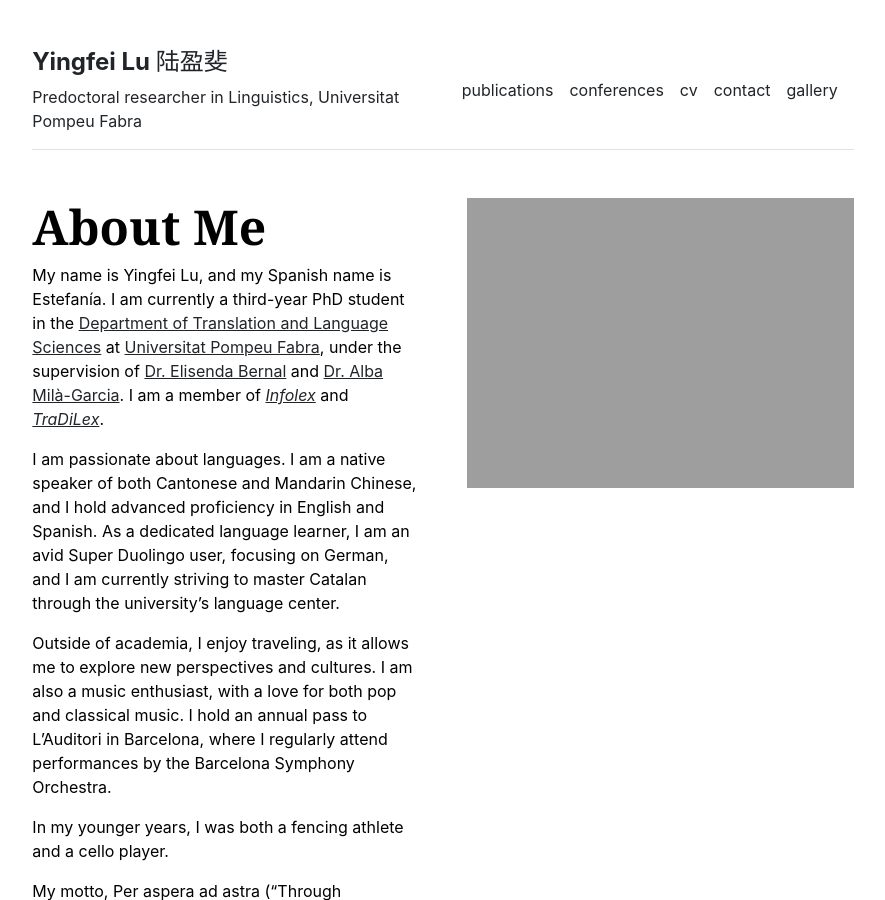
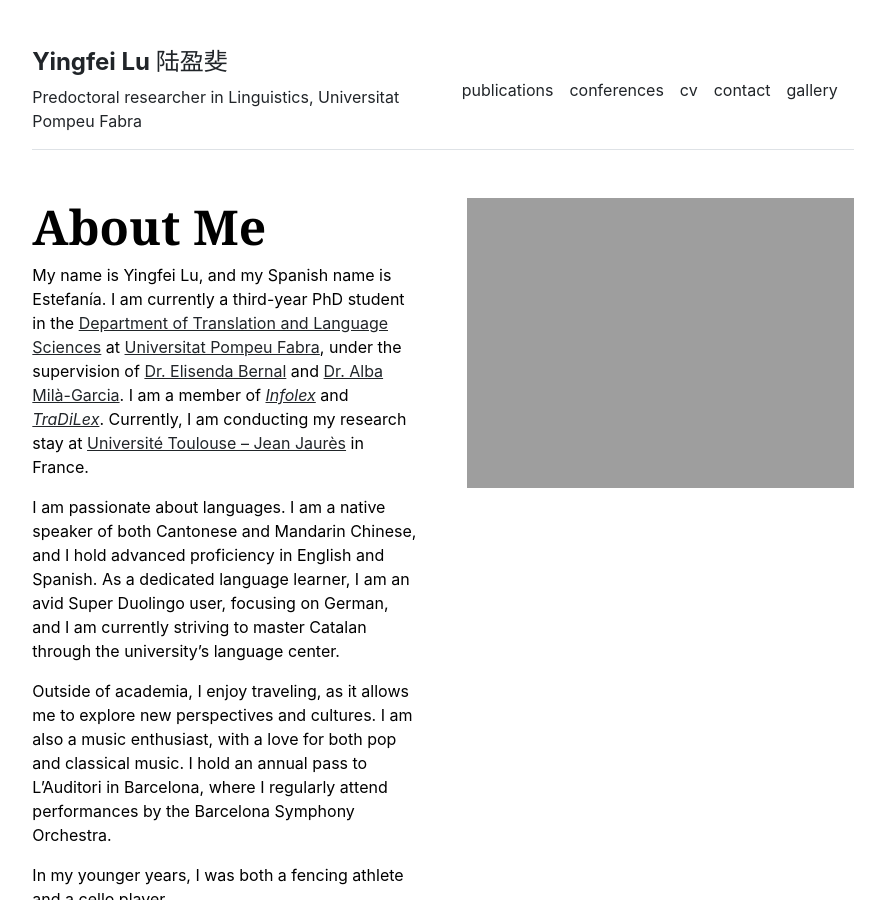
Before and after one commit to YingfeiLu/yingfeilu.github.io, a Jekyll site: the page built from index.md, in a window 1280 px wide and 900 px high. Shown: the whole window, without its empty margins (197-1082 px from the left). Built offline with Jekyll 4.4.1, drawn with Linux system fonts in a browser that asks for light colours; nearby versions of some CDN libraries; some web fonts are replaced; library files that are not in the unit come from our copies.

Commit message:
Update index.md

```diff
--- a/index.md
+++ b/index.md
@@ -12,8 +12,8 @@ title: "Home"
   and
   <a href="https://www.upf.edu/web/alba-mila" target="_blank">Dr. Alba Milà-Garcia</a>.
   I am a member of <i><a href="https://www.upf.edu/web/infolex" target="_blank">Infolex</a></i> and <i><a href="https://www.upf.edu/web/tradilex" target="_blank">TraDiLex</a></i>.
+  Currently, I am conducting my research stay at <a href="https://www.univ-tlse2.fr/)" target="_blank">Université Toulouse – Jean Jaurès</a> in France.
 </p>
-
 I am passionate about languages. I am a native speaker of both Cantonese and Mandarin Chinese, and I hold advanced proficiency in English and Spanish. As a dedicated language learner, I am an avid Super Duolingo user, focusing on German, and I am currently striving to master Catalan through the university’s language center.
 
 Outside of academia, I enjoy traveling, as it allows me to explore new perspectives and cultures. I am also a music enthusiast, with a love for both pop and classical music. I hold an annual pass to L’Auditori in Barcelona, where I regularly attend performances by the Barcelona Symphony Orchestra.
```
